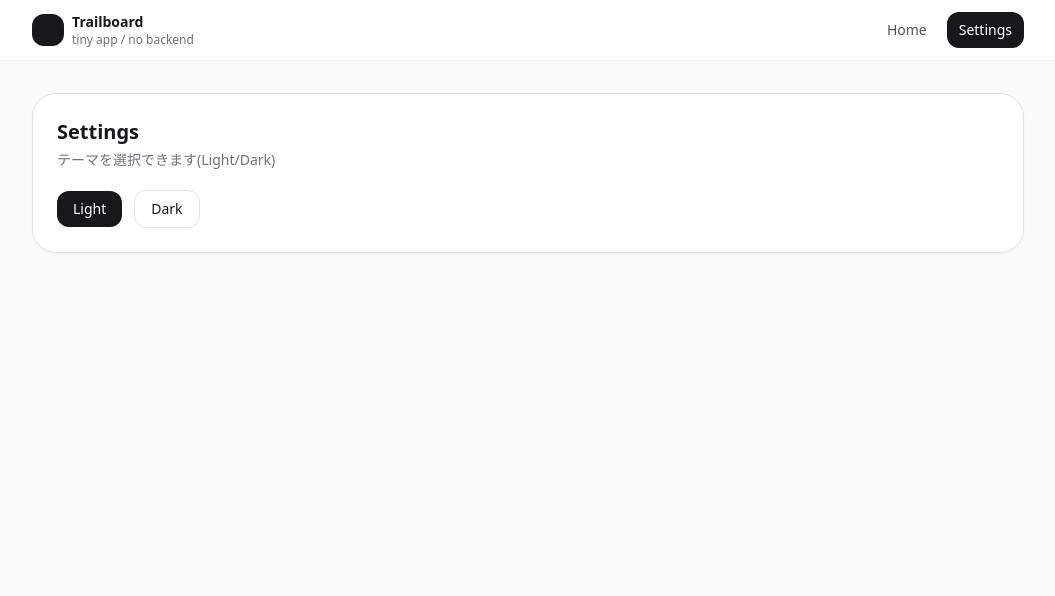
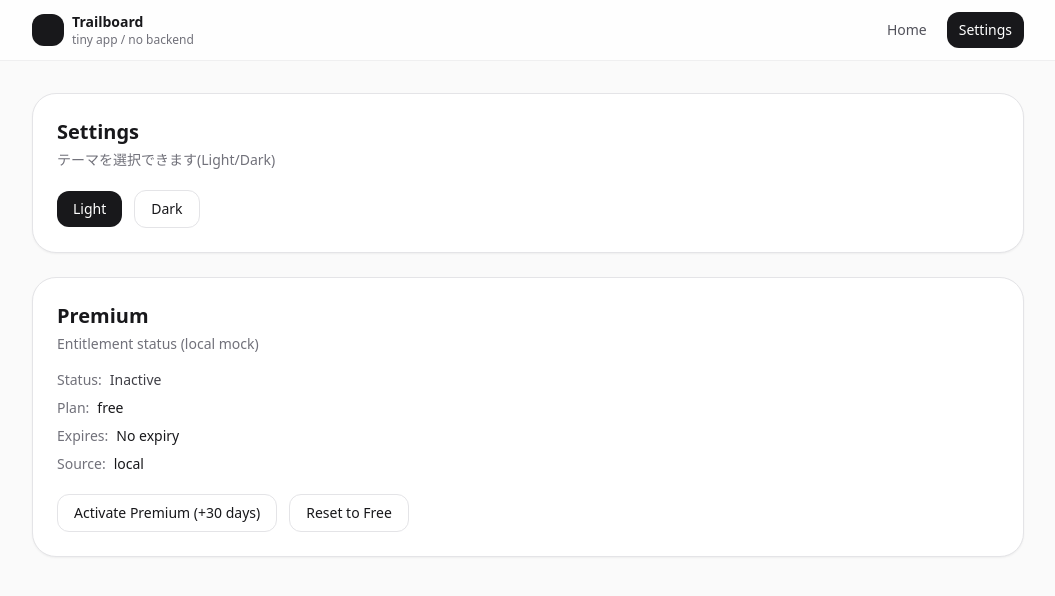
Before and after one commit to airship10may/Trailboard, a React (Vite) app: page /settings in a window 1280 px wide. Shown: the top 596 px of the page, without its empty margins (112-1167 px from the left). Built offline with nearby package versions, Linux system fonts and the light colour scheme.

Commit message:
pseudo Premium Plan

```diff
--- /dev/null
+++ b/src/data/entitlement.ts
@@ -0,0 +1,76 @@
+export type EntitlementPlan = "free" | "premium";
+export type EntitlementSource = "local" | "prompt" | "stripe";
+
+export type Entitlement = {
+  plan: EntitlementPlan;
+  expiresAt: number | null;
+  source: EntitlementSource;
+  updatedAt: number;
+};
+
+export const ENTITLEMENT_STORAGE_KEY = "trailboard.entitlement.v1";
+const ONE_DAY_MS = 24 * 60 * 60 * 1000;
+
+function isPlan(value: unknown): value is EntitlementPlan {
+  return value === "free" || value === "premium";
+}
+
+function isSource(value: unknown): value is EntitlementSource {
+  return value === "local" || value === "prompt" || value === "stripe";
+}
+
+function isEntitlement(value: unknown): value is Entitlement {
+  if (!value || typeof value !== "object") return false;
+  const candidate = value as Partial<Entitlement>;
+
+  return (
+    isPlan(candidate.plan) &&
+    (candidate.expiresAt === null ||
+      (typeof candidate.expiresAt === "number" &&
+        Number.isFinite(candidate.expiresAt))) &&
+    isSource(candidate.source) &&
+    typeof candidate.updatedAt === "number" &&
+    Number.isFinite(candidate.updatedAt)
+  );
+}
+
+export function createFreeEntitlement(now = Date.now()): Entitlement {
+  return {
+    plan: "free",
+    expiresAt: null,
+    source: "local",
+    updatedAt: now,
+  };
+}
+
+export function loadEntitlement(): Entitlement {
+  const raw = localStorage.getItem(ENTITLEMENT_STORAGE_KEY);
+  if (!raw) return createFreeEntitlement();
+
+  try {
+    const parsed: unknown = JSON.parse(raw);
+    if (isEntitlement(parsed)) return parsed;
+    return createFreeEntitlement();
+  } catch {
+    return createFreeEntitlement();
+  }
+}
+
+export function saveEntitlement(entitlement: Entitlement) {
+  localStorage.setItem(ENTITLEMENT_STORAGE_KEY, JSON.stringify(entitlement));
+}
+
+export function isPremiumActive(entitlement: Entitlement, now = Date.now()) {
+  if (entitlement.plan !== "premium") return false;
+  if (entitlement.expiresAt === null) return true;
+  return entitlement.expiresAt > now;
+}
+
+export function createLocalPremiumEntitlement(days: number, now = Date.now()) {
+  return {
+    plan: "premium",
+    expiresAt: now + days * ONE_DAY_MS,
+    source: "local",
+    updatedAt: now,
+  } satisfies Entitlement;
+}
--- a/src/pages/Settings.tsx
+++ b/src/pages/Settings.tsx
@@ -1,4 +1,11 @@
 import { useEffect, useMemo, useState } from "react";
+import {
+  createFreeEntitlement,
+  createLocalPremiumEntitlement,
+  isPremiumActive,
+  loadEntitlement,
+  saveEntitlement,
+} from "../data/entitlement";
 
 type Theme = "light" | "dark";
 const THEME_STORAGE_KEY = "trailboard.theme";
@@ -10,6 +17,16 @@ export default function Settings() {
   }, []);
 
   const [theme, setTheme] = useState<Theme>(initial);
+  const [entitlement, setEntitlement] = useState(() => loadEntitlement());
+
+  const premiumActive = useMemo(
+    () => isPremiumActive(entitlement),
+    [entitlement]
+  );
+  const expiresAtLabel = useMemo(() => {
+    if (entitlement.expiresAt === null) return "No expiry";
+    return new Date(entitlement.expiresAt).toLocaleDateString();
+  }, [entitlement.expiresAt]);
 
   useEffect(() => {
     const html = document.documentElement;
@@ -17,6 +34,18 @@ export default function Settings() {
     else html.classList.remove("dark");
     localStorage.setItem(THEME_STORAGE_KEY, theme);
   }, [theme]);
+
+  useEffect(() => {
+    saveEntitlement(entitlement);
+  }, [entitlement]);
+
+  function handleActivatePremium() {
+    setEntitlement(createLocalPremiumEntitlement(30));
+  }
+
+  function handleResetToFree() {
+    setEntitlement(createFreeEntitlement());
+  }
 
   return (
     <div className="space-y-6">
@@ -49,6 +78,57 @@ export default function Settings() {
           </button>
         </div>
       </section>
+
+      <section className="rounded-3xl border border-zinc-200 bg-white p-6 shadow-sm dark:border-zinc-700 dark:bg-zinc-800">
+        <h2 className="text-xl font-semibold">Premium</h2>
+        <p className="mt-1 text-sm text-zinc-500 dark:text-zinc-400">
+          Entitlement status (local mock)
+        </p>
+
+        <div className="mt-4 grid gap-2 text-sm">
+          <div className="flex items-center gap-2">
+            <span className="text-zinc-500 dark:text-zinc-400">Status:</span>
+            <span
+              className={
+                premiumActive
+                  ? "font-medium text-emerald-700 dark:text-emerald-300"
+                  : "font-medium text-zinc-700 dark:text-zinc-200"
+              }
+            >
+              {premiumActive ? "Active" : "Inactive"}
+            </span>
+          </div>
+          <div className="flex items-center gap-2">
+            <span className="text-zinc-500 dark:text-zinc-400">Plan:</span>
+            <span className="font-medium">{entitlement.plan}</span>
+          </div>
+          <div className="flex items-center gap-2">
+            <span className="text-zinc-500 dark:text-zinc-400">Expires:</span>
+            <span className="font-medium">{expiresAtLabel}</span>
+          </div>
+          <div className="flex items-center gap-2">
+            <span className="text-zinc-500 dark:text-zinc-400">Source:</span>
+            <span className="font-medium">{entitlement.source}</span>
+          </div>
+        </div>
+
+        <div className="mt-5 flex flex-wrap gap-3">
+          <button
+            type="button"
+            onClick={handleActivatePremium}
+            className="rounded-xl border border-zinc-200 px-4 py-2 text-sm hover:bg-zinc-100 dark:border-zinc-700 dark:hover:bg-zinc-700"
+          >
+            Activate Premium (+30 days)
+          </button>
+          <button
+            type="button"
+            onClick={handleResetToFree}
+            className="rounded-xl border border-zinc-200 px-4 py-2 text-sm hover:bg-zinc-100 dark:border-zinc-700 dark:hover:bg-zinc-700"
+          >
+            Reset to Free
+          </button>
+        </div>
+      </section>
     </div>
   );
 }
```
